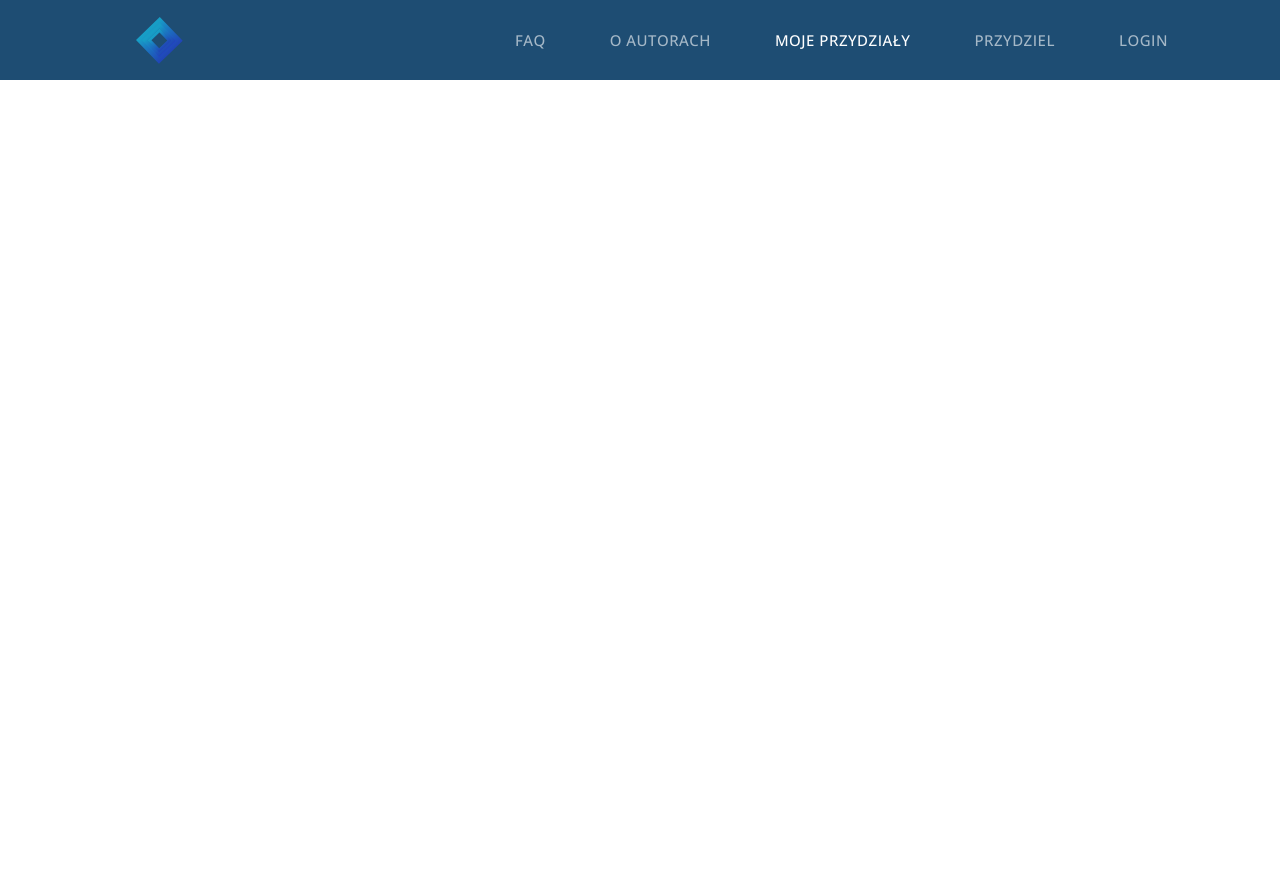
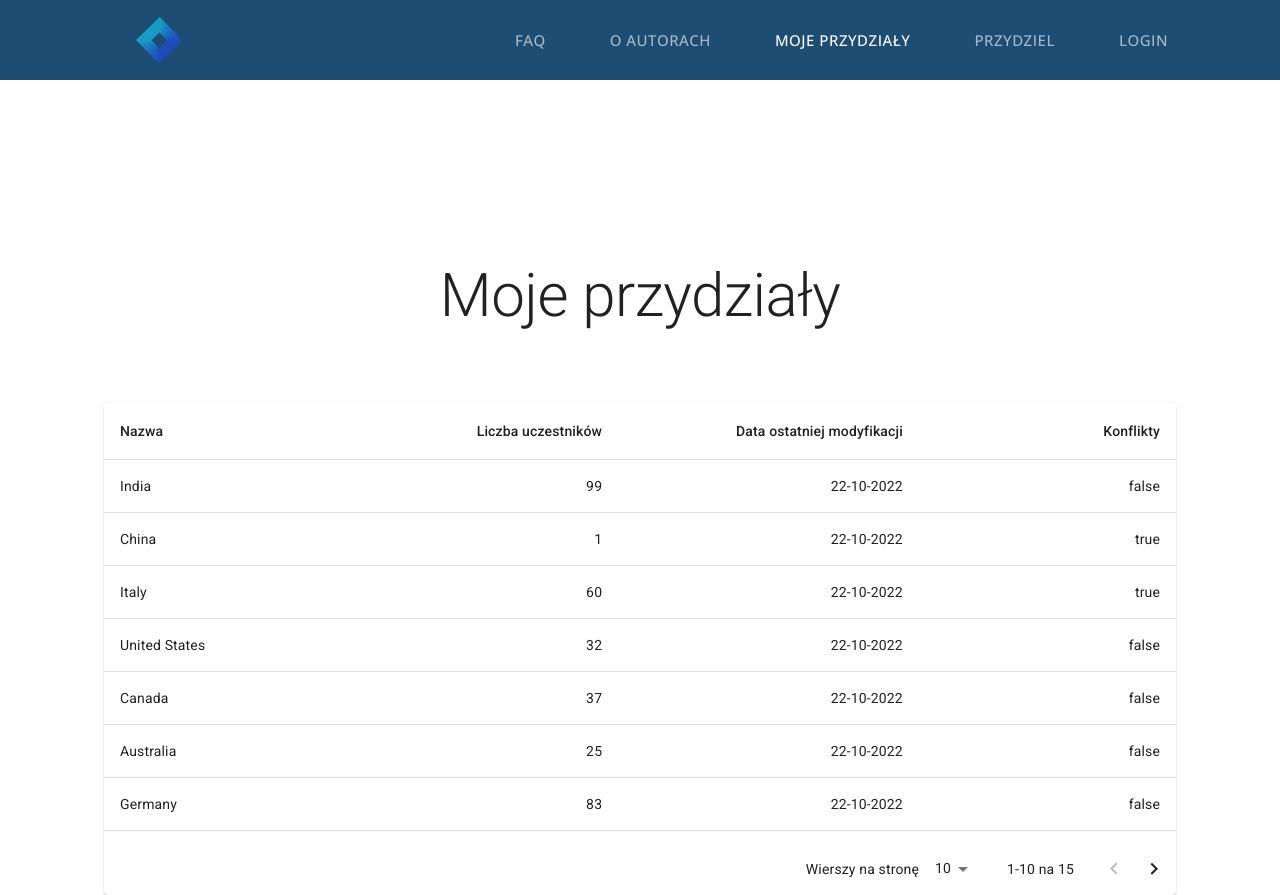
Before and after one commit to Team-Koncentrator/software-engineering-project, a React (Create React App) app in the folder frontend/: page /allocation in a window 1280 px wide. Built offline with nearby package versions, Linux system fonts and the light colour scheme.

Commit message:
added-allocation-page-with-simple-table

```diff
--- a/frontend/src/App.js
+++ b/frontend/src/App.js
@@ -10,7 +10,7 @@ import Register from 'pages/Register/Register';
 import Faq from 'pages/Faq/Faq';
 import Authors from 'pages/Authors/Authors';
 import Assign from 'pages/Assign/Assign';
-
+import Allocation from 'pages/Allocation/Allocation';
 function App() {
   return (
     <>
@@ -23,6 +23,7 @@ function App() {
           <Route path='login' element={<Login />} />
           <Route path='faq' element={<Faq />} />
           <Route path='authors' element={<Authors />} />
+          <Route path='allocation' element={<Allocation />} />
           <Route path='assign' element={<Assign />} />
         </Routes>
       </div>
--- /dev/null
+++ b/frontend/src/pages/Allocation/Allocation.css
@@ -0,0 +1,14 @@
+.allocation-page__wrapper {
+  display: flex;
+  justify-content: center;
+  flex-direction: row;
+  margin: 0 auto;
+  max-width: 1140px;
+  padding: 180px 48px 0;
+}
+
+.allocation-wrapper__header {
+  font: 60px/1.5 'open-500', sans-serif;
+  color: #004990;
+  padding: 0 0 50px;
+}
--- /dev/null
+++ b/frontend/src/pages/Allocation/Allocation.jsx
@@ -0,0 +1,135 @@
+import * as React from 'react';
+import './Allocation.css';
+import Typography from '@mui/material/Typography';
+
+import Paper from '@mui/material/Paper';
+import Table from '@mui/material/Table';
+import TableBody from '@mui/material/TableBody';
+import TableCell from '@mui/material/TableCell';
+import TableContainer from '@mui/material/TableContainer';
+import TableHead from '@mui/material/TableHead';
+import TablePagination from '@mui/material/TablePagination';
+import TableRow from '@mui/material/TableRow';
+
+const columns = [
+  { id: 'name', label: 'Nazwa', minWidth: 170 },
+  {
+    id: 'population',
+    label: 'Liczba uczestników',
+    minWidth: 170,
+    align: 'right',
+    format: (value) => value.toLocaleString('pl-PL')
+  },
+  {
+    id: 'modData',
+    label: 'Data ostatniej modyfikacji',
+    minWidth: 170,
+    align: 'right',
+    format: (value) => value.toLocaleString('lookup')
+  },
+  {
+    id: 'errors',
+    label: 'Konflikty',
+    minWidth: 170,
+    align: 'right',
+    format: (value) => Boolean(value).toString()
+    //format: (value) => value.toFixed(1)
+  }
+];
+
+function createData(name, population, modData, errors) {
+  return { name, population, modData, errors };
+}
+
+const rows = [
+  createData('India', 99, '22-10-2022', 0),
+  createData('China', 1, '22-10-2022', 1),
+  createData('Italy', 60, '22-10-2022', 1),
+  createData('United States', 32, '22-10-2022', 0),
+  createData('Canada', 37, '22-10-2022', 0),
+  createData('Australia', 25, '22-10-2022', 0),
+  createData('Germany', 83, '22-10-2022', 0),
+  createData('Ireland', 48, '22-10-2022', 0),
+  createData('Mexico', 12, '22-10-2022', 0),
+  createData('Japan', 18, '22-10-2022', 0),
+  createData('France', 67, '22-10-2022', 0),
+  createData('United Kingdom', 65, '22-10-2022', 0),
+  createData('Russia', 14, '22-10-2022', 0),
+  createData('Nigeria', 20, '22-10-2022', 0),
+  createData('Brazil', 21, '22-10-2022', 0)
+];
+
+const Allocation = () => {
+  const [page, setPage] = React.useState(0);
+  const [rowsPerPage, setRowsPerPage] = React.useState(10);
+
+  const handleChangePage = (event, newPage) => {
+    setPage(newPage);
+  };
+
+  const handleChangeRowsPerPage = (event) => {
+    setRowsPerPage(+event.target.value);
+    setPage(0);
+  };
+
+  return (
+    <>
+      <main>
+        <div className='allocation-page__wrapper'>
+          <div className='allocation-wrapper__header'>
+            <Typography component='h1' variant='h2' align='center' color='textPrimary' gutterBottom>
+              Moje przydziały
+            </Typography>
+          </div>
+        </div>
+
+        <Paper sx={{ width: '100%', overflow: 'hidden' }}>
+          <TableContainer sx={{ maxHeight: 440 }}>
+            <Table stickyHeader aria-label='sticky table'>
+              <TableHead>
+                <TableRow>
+                  {columns.map((column) => (
+                    <TableCell key={column.id} align={column.align} style={{ minWidth: column.minWidth }}>
+                      {column.label}
+                    </TableCell>
+                  ))}
+                </TableRow>
+              </TableHead>
+              <TableBody>
+                {rows.slice(page * rowsPerPage, page * rowsPerPage + rowsPerPage).map((row) => {
+                  return (
+                    <TableRow hover role='checkbox' tabIndex={-1} key={row.population}>
+                      {columns.map((column) => {
+                        const value = row[column.id];
+                        return (
+                          <TableCell key={column.id} align={column.align}>
+                            {column.format && typeof value === 'number' ? column.format(value) : value}
+                          </TableCell>
+                        );
+                      })}
+                    </TableRow>
+                  );
+                })}
+              </TableBody>
+            </Table>
+          </TableContainer>
+          <TablePagination
+            rowsPerPageOptions={[10, 25, 100]}
+            labelRowsPerPage={'Wierszy na stronę'}
+            labelDisplayedRows={({ from, to, count }) => {
+              return '' + from + '-' + to + ' na ' + count;
+            }}
+            component='div'
+            count={rows.length}
+            rowsPerPage={rowsPerPage}
+            page={page}
+            onPageChange={handleChangePage}
+            onRowsPerPageChange={handleChangeRowsPerPage}
+          />
+        </Paper>
+      </main>
+    </>
+  );
+};
+
+export default Allocation;
```
